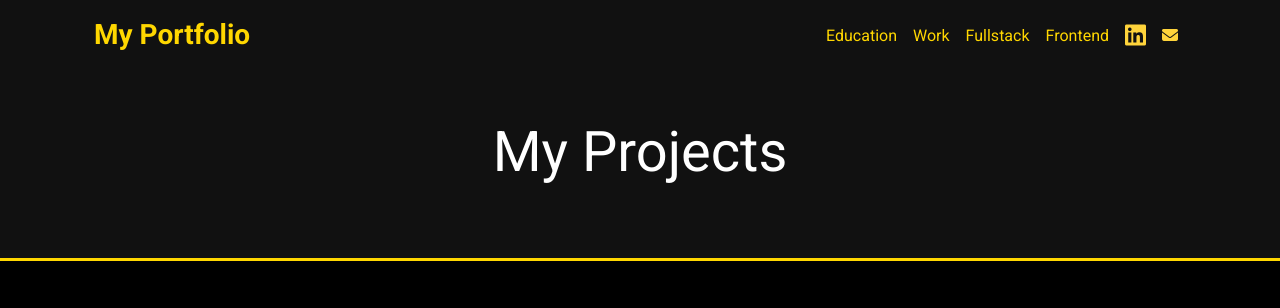
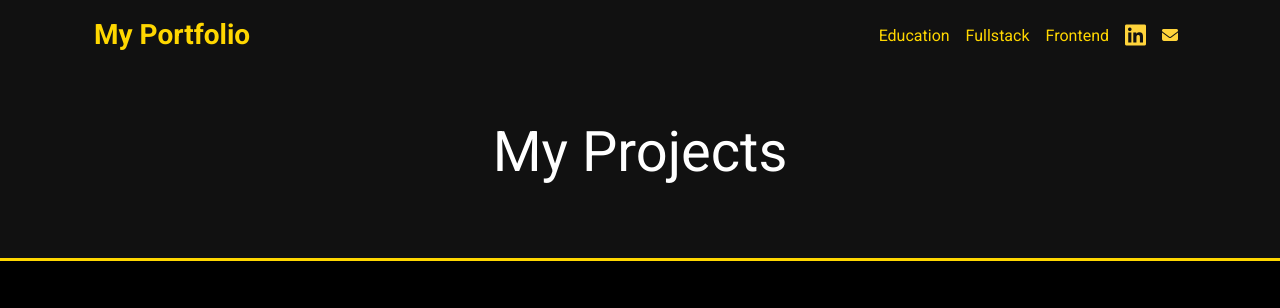
Before and after one commit to Maurya375/portfolio, a Flask app: page /mobile in a window 1280 px wide. Shown: the top 308 px of the page. Run offline with Flask 3, Linux system fonts and the light colour scheme; some libraries are stand-ins or nearby versions.

Commit message:
adding changes

```diff
--- a/templates/details.html
+++ b/templates/details.html
@@ -214,9 +214,7 @@
                             <li class="nav-item">
                                 <a class="nav-link" style="color: #FFD700 !important; transition: color 0.3s ease;" href="{{url_for('edu')}}">Education</a>
                             </li>
-                             <li class="nav-item">
-                                <a class="nav-link" style="color: #FFD700 !important; transition: color 0.3s ease;" href="{{url_for('work')}}">Work</a>
-                            </li>
+
 
                             <li class="nav-item">
                                 <a class="nav-link" style="color: #FFD700 !important; transition: color 0.3s ease;" href="{{url_for('fullStack')}}">Fullstack</a>
```
